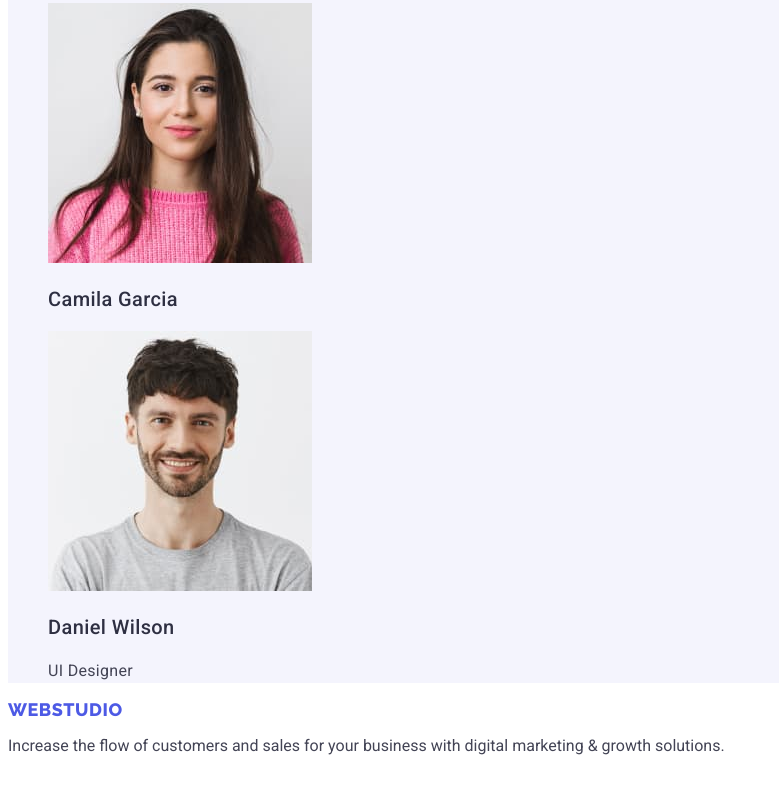
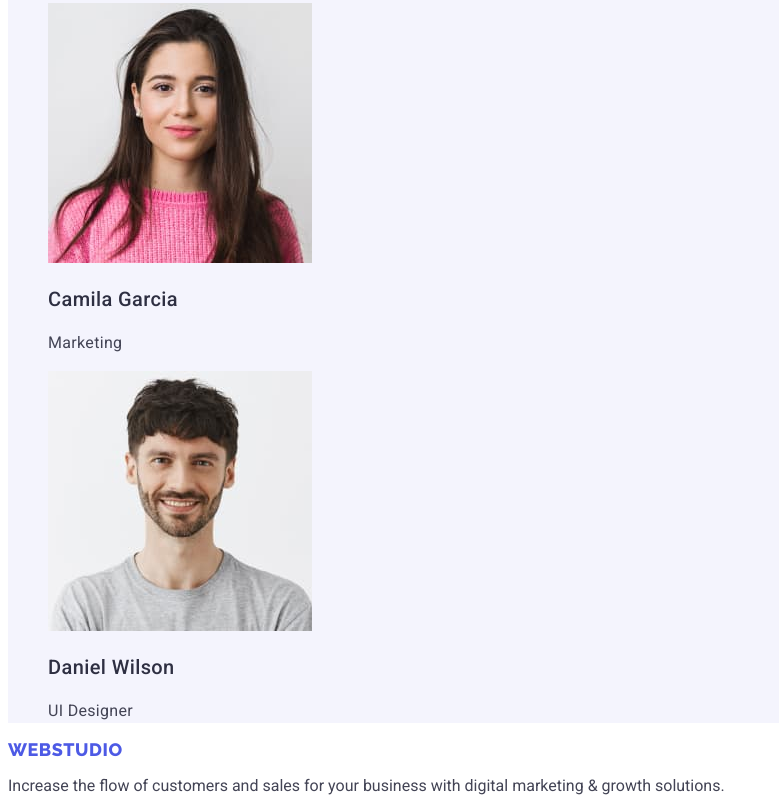
Before and after one commit to Balmesgoit/goit-markup-hw-02, a plain HTML site: page index.html in a window 1280 px wide. Shown: the part 2640-3451 px from the top of the page, without its empty margins (0-779 px from the left). Before the commit the page ends 3411 px from the top, so only its background shows below. Drawn offline with Linux system fonts and the light colour scheme.

Commit message:
Update index.html

```diff
--- a/index.html
+++ b/index.html
@@ -97,7 +97,7 @@
                 <li>
                     <img src="./images/rface3.jpg" alt="m" width="264"/>
                     <h3 class="headersectwo">Camila Garcia</h3>
-                    <p class="parsectwo>Marketing</p>
+                    <p class="parsectwo">Marketing</p>
                 </li>
                 <li>
                     <img src="./images/rface4.jpg" alt="ud" width="264"/>
```
